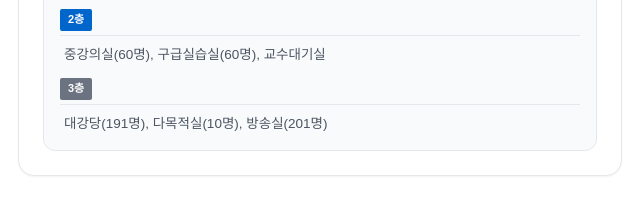
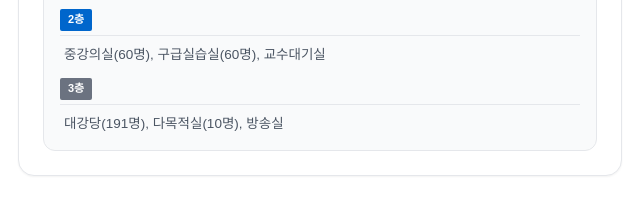
Before and after one commit to yky14994-web/instructor-on, a plain HTML site: page school.html in a window 1280 px wide. Shown: the part 1325-1530 px from the top of the page, 638-1278 px from the left. Drawn offline with nearby package versions, Linux system fonts and the light colour scheme; a web font is replaced by a local one.

Commit message:
학교 소개: 방송실 인원 삭제
Co-Authored-By: Claude Sonnet 5.5 <noreply@anthropic.com>
Claude-Session: https://claude.ai/code/session_01P4CJvaNyoJ5YMzdmnBrkZN

```diff
--- a/school.html
+++ b/school.html
@@ -359,7 +359,7 @@
                                 <div class="flex items-center gap-1.5 font-bold text-gray-900 border-b border-gray-200 pb-1 mb-1">
                                     <span class="bg-gray-500 text-white text-[11px] px-2 py-0.5 rounded-sm">3층</span>
                                 </div>
-                                <div class="text-gray-600 pl-1 text-[13.5px]">대강당(191명), 다목적실(10명), 방송실(201명)</div>
+                                <div class="text-gray-600 pl-1 text-[13.5px]">대강당(191명), 다목적실(10명), 방송실</div>
                             </li>
                         </ul>
                     </div>
```
